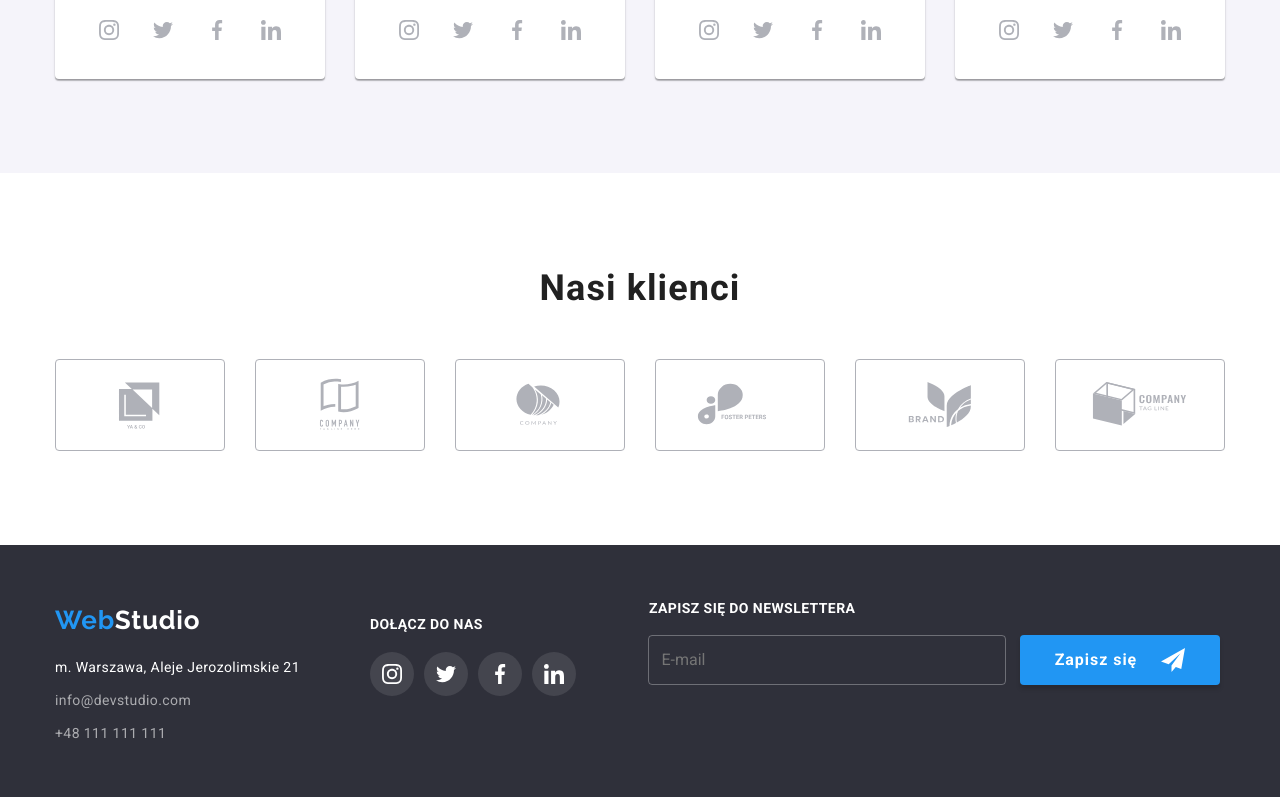
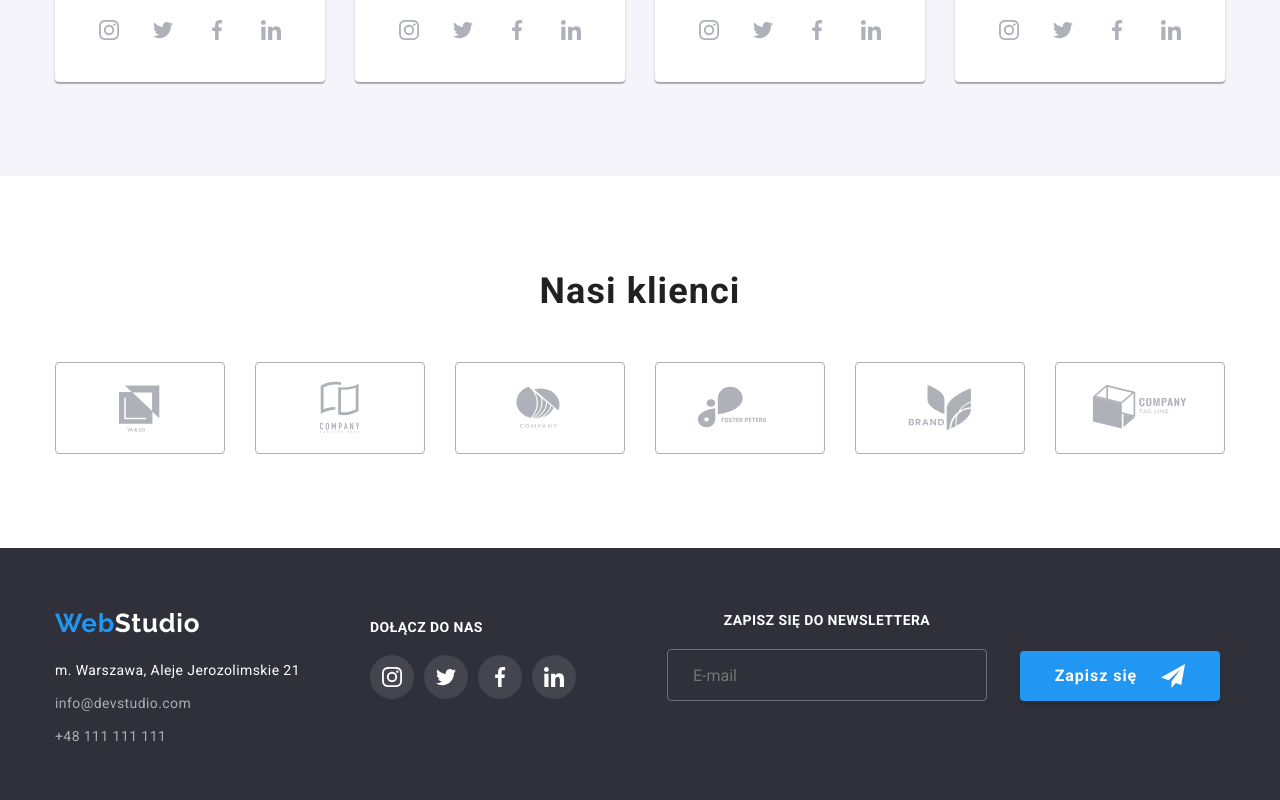
Before and after one commit to AlinaBielska/goit-markup-hw-08, a plain HTML site: page index.html in a window 1280 px wide. Shown: the part 2151-2951 px from the top of the page. Drawn offline with nearby package versions, Linux system fonts and the light colour scheme.

Commit message:
poprawki mentora done

```diff
--- a/sass/components/_header.scss
+++ b/sass/components/_header.scss
@@ -21,6 +21,7 @@
         display: flex;
         align-items: center;
         justify-content: space-between;
+        height: 80px;
         &__button {
             display: none;
         }
@@ -31,7 +32,6 @@
     .header {
         display: flex;
         align-items: center;
-        height: 80px;
         &--underline {
             border-bottom: 1px solid var(--border-nav);
         }
--- a/sass/components/_introduction.scss
+++ b/sass/components/_introduction.scss
@@ -4,7 +4,7 @@
     background-color: var(--background-gray);
     background-image: linear-gradient(rgba(47, 48, 58, 0.4), rgba(47, 48, 58, 0.4)), url(../images/background-picture.480.jpg);
     background-image: cover;
-    max-width: 100%;
+    max-width: 1600px;
     background-repeat: no-repeat;
     background-size: cover;
     &__text {
@@ -65,7 +65,6 @@ screen and (min-resolution: 2dppx) {
         height: 600px;
         margin: 0 auto;
         padding: 200px 200px;
-        max-width: 1600px;
         background-image: linear-gradient(rgba(47, 48, 58, 0.4), rgba(47, 48, 58, 0.4)), url(../images/background-picture.1600.jpg);
         &__text {
             font-size: 44px;
--- a/sass/components/_menu-accent.scss
+++ b/sass/components/_menu-accent.scss
@@ -7,15 +7,9 @@
         height: 4px;
         background-color: var(--brand-color);
         border-radius: 2px;
-        transform: translateY(20px);
+        transform: translateY(30px);
     }
 }
 .menu__link--width::after {
     width: 58px;
 }
-
-@media screen and (min-width: 1200px) {
-    .menu__link--accent::after {
-        transform: translateY(30px);
-    }
-}
--- a/sass/components/_subscription.scss
+++ b/sass/components/_subscription.scss
@@ -5,23 +5,19 @@
     gap: 20px;
     margin-top: 30px;
     &__title {
-        position: absolute;
-        top: -35px;
-        left: 50%;
-        transform: translateX(-50%);
         font-weight: 700;
         line-height: 1.14;
         text-transform: uppercase;
         color: var(--main-white);
+        margin-bottom: 20px;
     }
     &__form {
         display: flex;
-        position: relative;
         width: 95vw;
         max-width: 450px;
-        height: 50px;
-        border: 1px solid var(--subscription);
-        border-radius: 4px;
+        flex-direction: column;
+        align-items: center;
+        border: none;
     }
     &__input {
         width: 95%;
@@ -32,6 +28,10 @@
         border: 0;
         outline: 0;
         background-color: transparent;
+        border: 1px solid var(--subscription);
+        border-radius: 4px;
+        padding: 20px;
+
     }
     &__btn {
         width: 200px;
@@ -58,13 +58,19 @@
     .subscription {
         flex-direction: row;
         gap: 12px;
+        align-items: flex-end;
+        margin-top: 0;
         &__form {
             width: 358px;
+            padding-bottom: 0;
         }
         &__title {
             left: 0;
             transform: translateX(0);
         }
+        &__input {
+            padding: 25px;
+        }
     }
 
 }
--- a/sass/components/_team.scss
+++ b/sass/components/_team.scss
@@ -58,7 +58,6 @@
     }
     &__element {
         width: 354px;
-        height: 536px;
     }
 }
 }
@@ -67,7 +66,6 @@
     .team {
     &__element {
         width: 270px;
-        height: 428px;
     }
     }
 }
--- a/sass/utils/_body.scss
+++ b/sass/utils/_body.scss
@@ -2,7 +2,6 @@ body {
     font-family: 'Roboto', sans-serif;
     background-color: var(--main-white);
     color: var(--main-color);
-    margin: 0;
     font-size: 14px;
     letter-spacing: 0.03em;
 }
```
Also changed, not shown: css/main.css, css/main.min.css, 2 other files.
